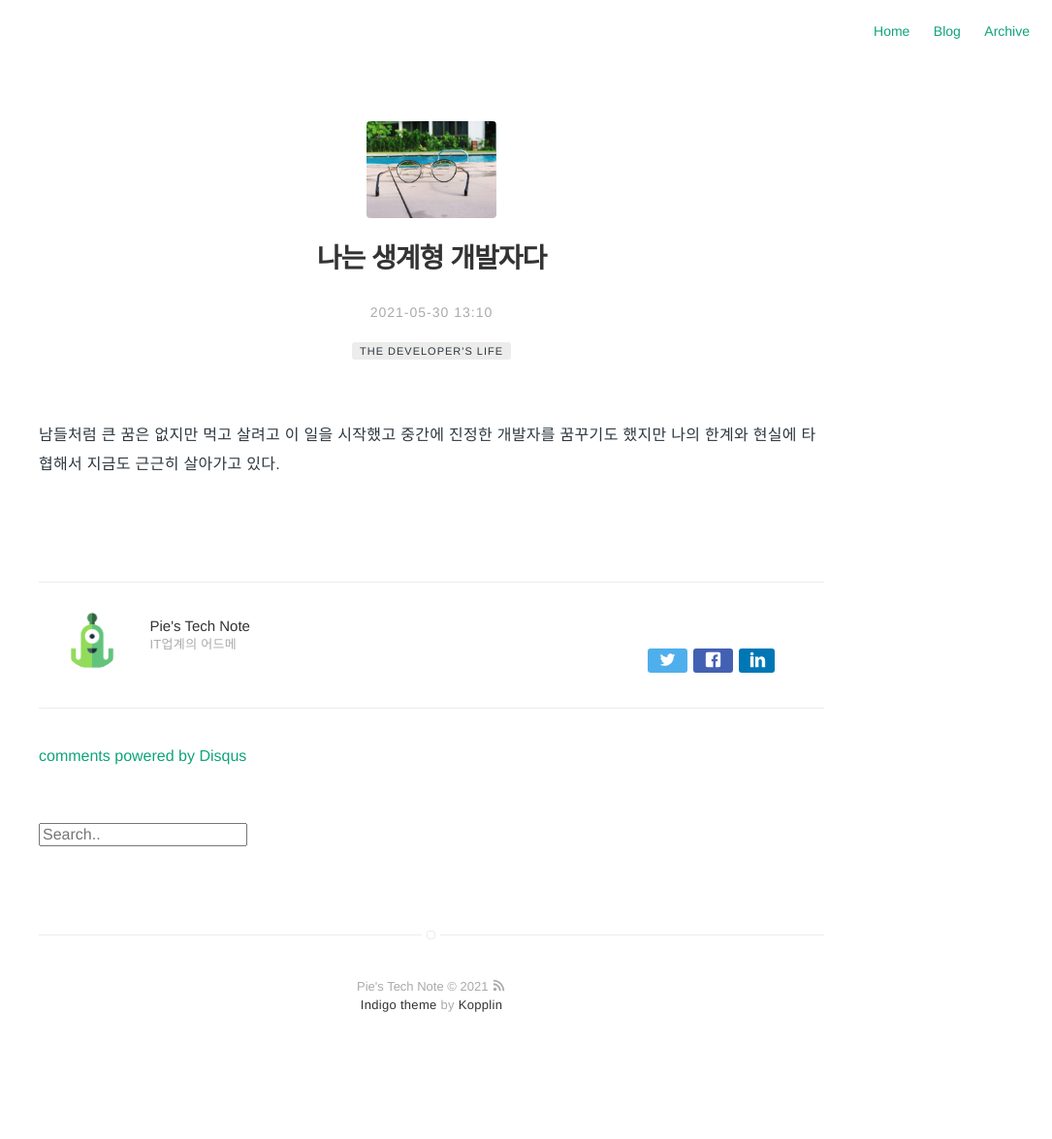
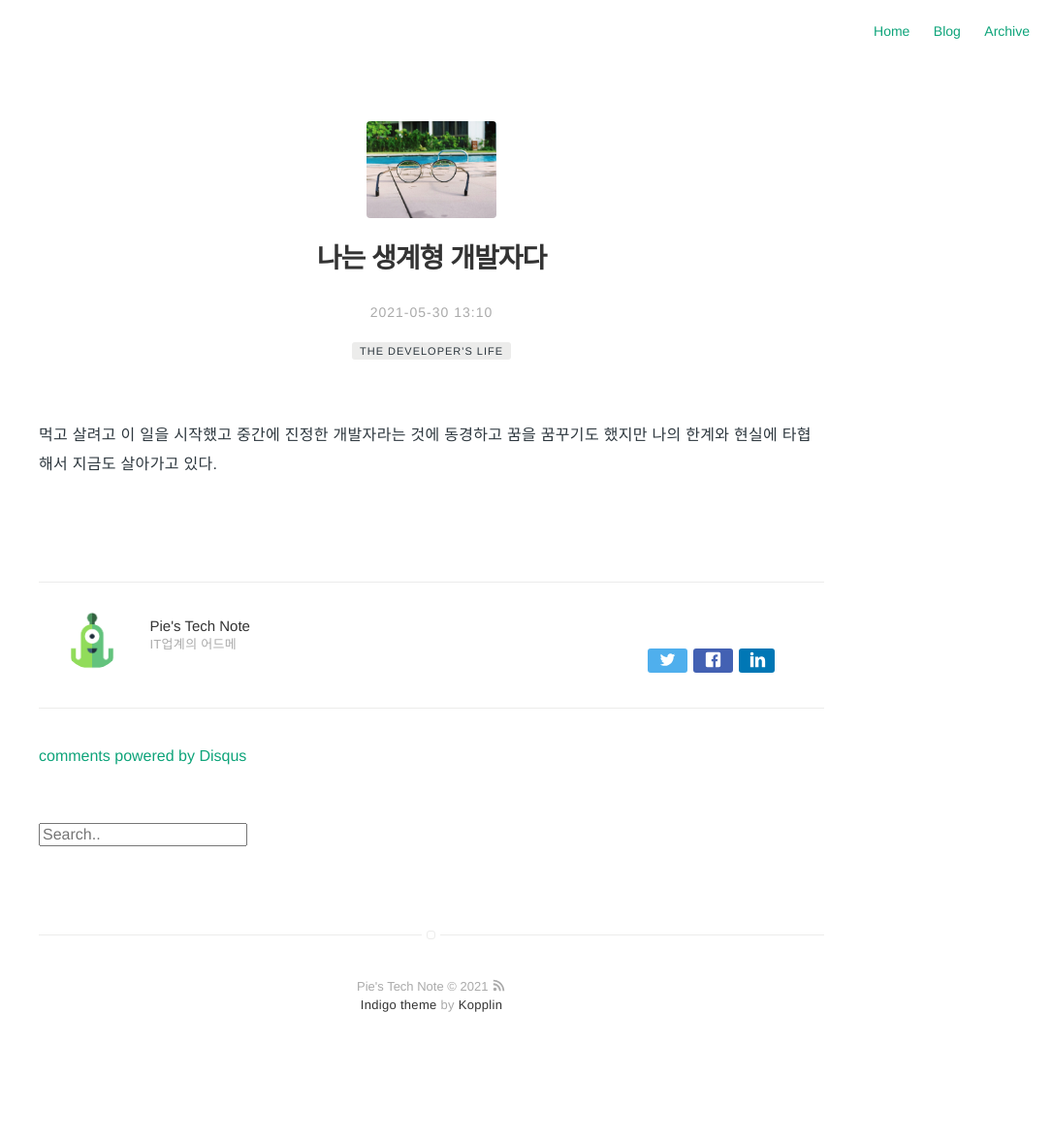
Before and after one commit to Pie001/pie001.github.io, a Jekyll site: the page built from _posts/2021-05-01-9001.md, in a window 1280 px wide. Shown: the whole page at 97% size, without its empty margins (195-1280 px from the left). Built offline with Jekyll 4.4.1, drawn with Linux system fonts in a browser that asks for light colours; comment, search, counter and statistics services are not loaded.

Commit message:
Update 2021-05-01-9001.md

```diff
--- a/_posts/2021-05-01-9001.md
+++ b/_posts/2021-05-01-9001.md
@@ -12,4 +12,4 @@ author: pie
 description: 나는 생계형 개발자다
 ---
 
-남들처럼 큰 꿈은 없지만 먹고 살려고 이 일을 시작했고 중간에 진정한 개발자를 꿈꾸기도 했지만 나의 한계와 현실에 타협해서 지금도 근근히 살아가고 있다.
+먹고 살려고 이 일을 시작했고 중간에 진정한 개발자라는 것에 동경하고 꿈을 꿈꾸기도 했지만 나의 한계와 현실에 타협해서 지금도 살아가고 있다.
```
